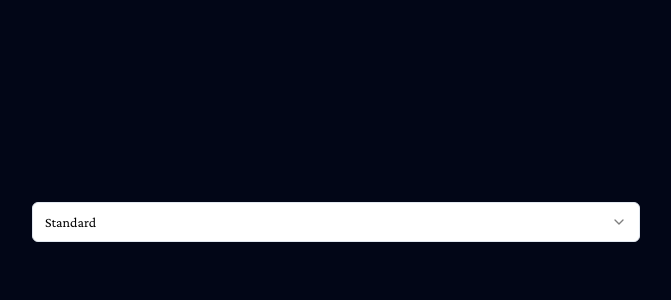
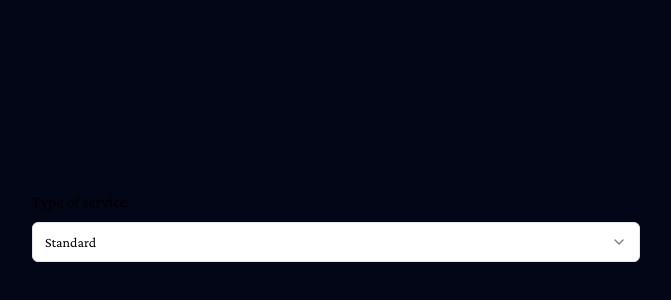
Before and after one commit to manugeo/eastern-holidays, a Next.js app: page /customer-details in a window 1280 px wide. Shown: the part 178-478 px from the top of the page, without its empty margins (304-975 px from the left). Built offline with nearby package versions, Linux system fonts and the light colour scheme.

Commit message:
Created new Input Select component.

```diff
--- /dev/null
+++ b/components/inputs/InputSelect.jsx
@@ -0,0 +1,23 @@
+import React from 'react';
+import { Select, SelectContent, SelectItem, SelectTrigger, SelectValue } from "@/components/ui/select";
+
+const InputSelect = ({ label = '', value, onValueChange = () => {}, placeholder = '', options = [] }) => {
+  return (
+    <div>
+      {label && <p className="py-2">{label}</p>}
+      <Select value={value} onValueChange={onValueChange}>
+        <SelectTrigger>
+          <SelectValue placeholder={placeholder} />
+        </SelectTrigger>
+
+        <SelectContent>
+          {options.map(({ name, value }) => <SelectItem value={value} key={value}>
+            {name}
+          </SelectItem>)}
+        </SelectContent>
+      </Select>
+    </div>
+  );
+};
+
+export default InputSelect;
--- a/components/pages/customer-details.jsx
+++ b/components/pages/customer-details.jsx
@@ -1,24 +1,8 @@
 'use client'
 
-import { Select, SelectContent, SelectItem, SelectTrigger, SelectValue } from "@/components/ui/select"
 import { SERVICES } from "@/lib/eastern-holidays";
 import { useState } from "react";
-
-const InputSelect = ({ value, onValueChange, placeholder = '', options = [] }) => {
-  return (
-    <Select value={value} onValueChange={onValueChange}>
-      <SelectTrigger>
-        <SelectValue placeholder={placeholder} />
-      </SelectTrigger>
-
-      <SelectContent>
-        {options.map(({ name, value }) => <SelectItem value={value} key={value}>
-          {name}
-        </SelectItem>)}
-      </SelectContent>
-    </Select>
-  );
-};
+import InputSelect from "../inputs/InputSelect";
 
 const CustomerDetails = () => {
   const [serviceType, setServiceType] = useState(SERVICES[1].id);
@@ -28,7 +12,7 @@ const CustomerDetails = () => {
   return (
     <div className="w-full max-w-screen-sm mx-auto flex flex-col justify-around min-h-screen">
       <div className="p-4">
-        <InputSelect value={serviceType} onValueChange={onServiceTypeChange}
+        <InputSelect label="Type of service." value={serviceType} onValueChange={onServiceTypeChange}
           placeholder="Select the type of service that you need." options={serviceTypeOptions} />
       </div>
     </div>
```
